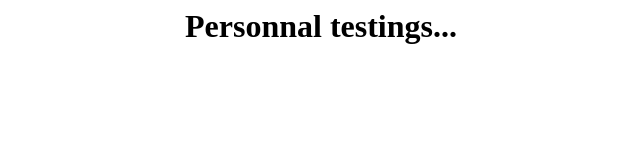
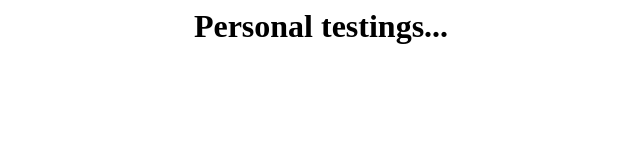
Before and after one commit to joyel24/joyel24.github.io, a plain HTML site: page index.html in a window 1280 px wide. Shown: the whole page, without its empty margins (319-959 px from the left). Drawn offline with Linux system fonts and the light colour scheme.

Commit message:
Update index.html

```diff
--- a/index.html
+++ b/index.html
@@ -1 +1 @@
-<center><h1>Personnal testings...</h1></center>
+<center><h1>Personal testings...</h1></center>
```
